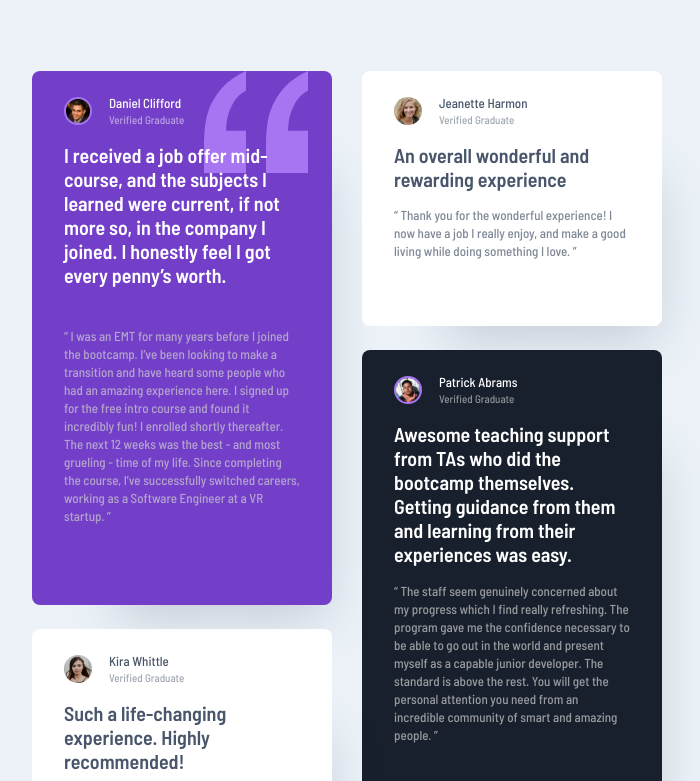
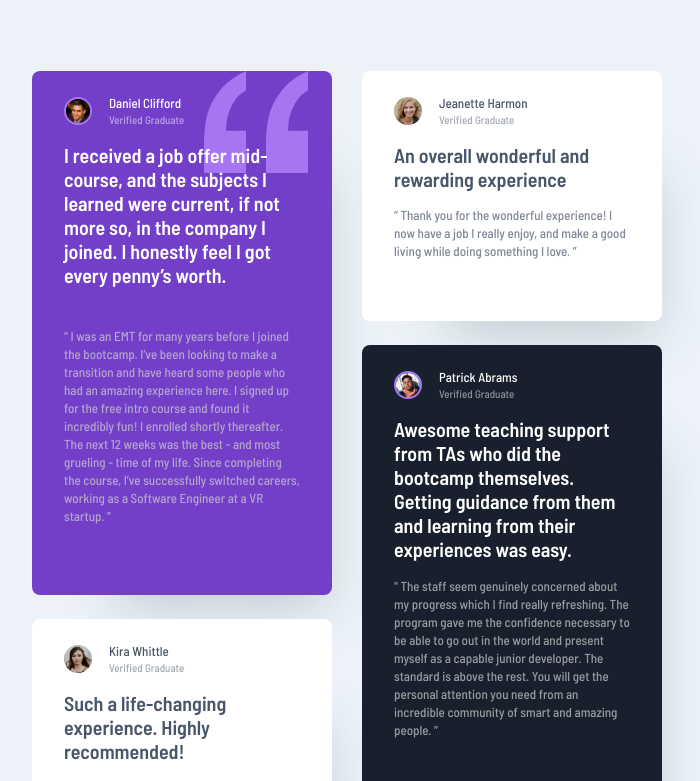
Before and after one commit to GeorgeNebulishvili/testimonials-grid-section, a plain HTML site: page index.html in a window 1280 px wide. Shown: the top 781 px of the page, without its empty margins (293-993 px from the left). Drawn offline with Linux system fonts and the light colour scheme.

Commit message:
grid row height change

```diff
--- a/style.css
+++ b/style.css
@@ -144,7 +144,7 @@ body    {
 
     .main {
         grid-template-columns: repeat(2, 300px);
-        grid-template-rows: repeat(4, 255px);
+        grid-template-rows: repeat(4, 250px);
     }
     .violet {
         grid-row: 1/3;
```
